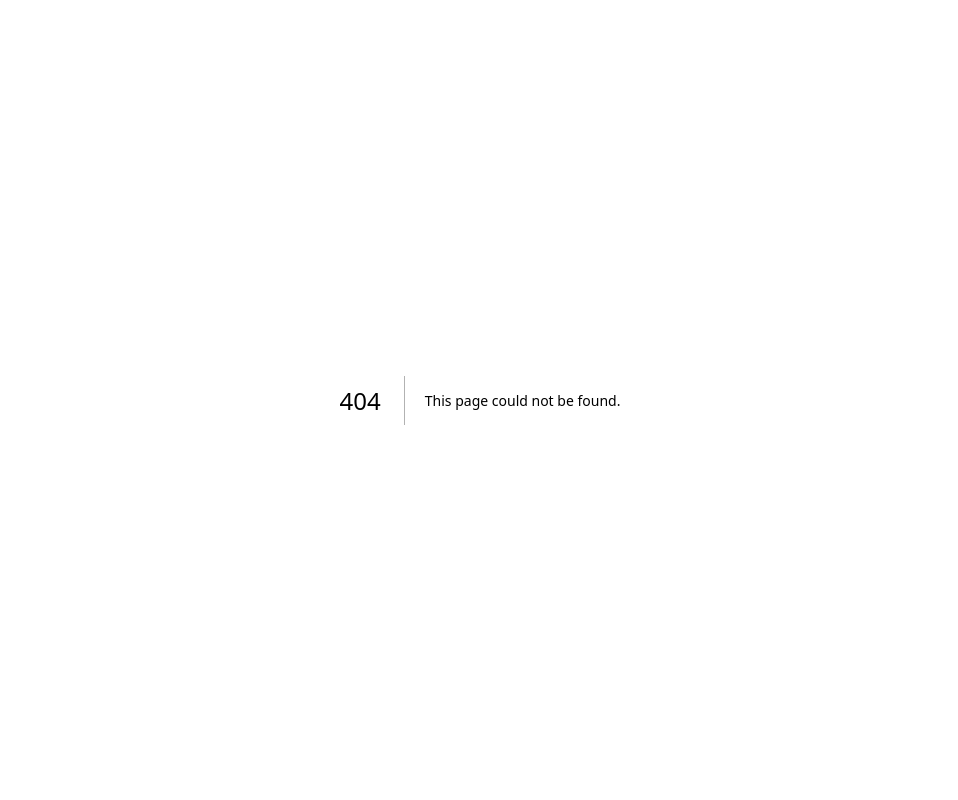
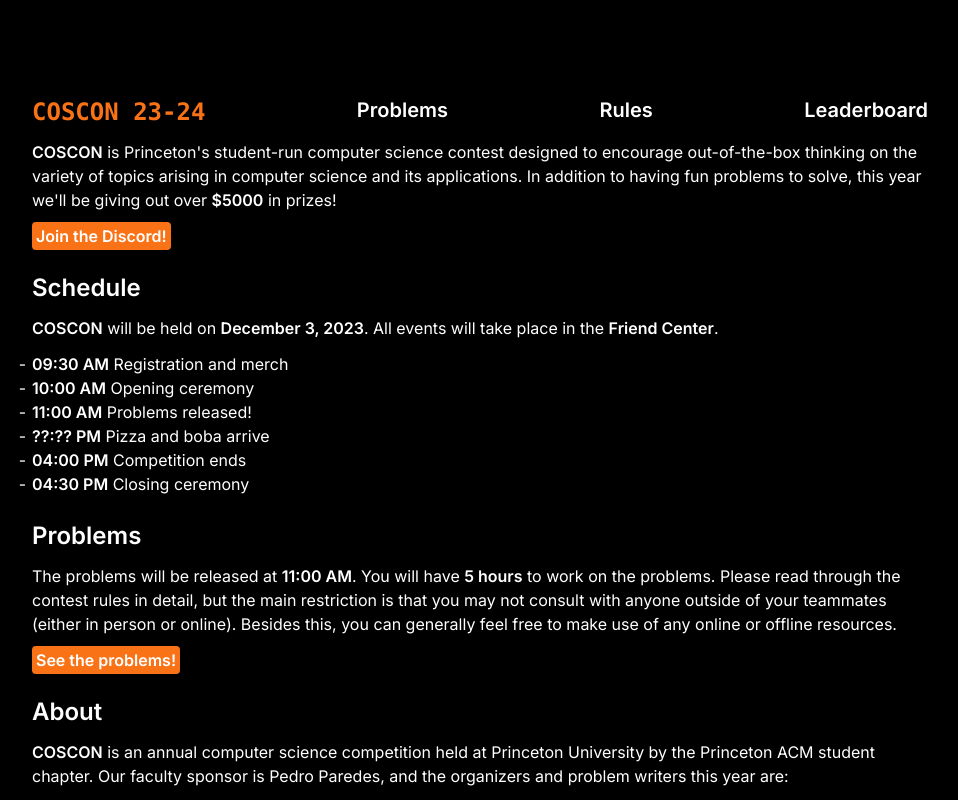
Before and after one commit to PrincetonACM/coscon2023fall, a Next.js app: page /coscon/ in a window 1280 px wide. Before the commit this address had no page. Shown: the top 800 px of the page, without its empty margins (160-1118 px from the left). Built offline with nearby package versions, Linux system fonts and the light colour scheme.

Commit message:
Modify deployment config

```diff
--- a/app/leaderboard/page.tsx
+++ b/app/leaderboard/page.tsx
@@ -5,16 +5,16 @@
     <main className="flex flex-col items-center p-24">
       <div className="mb-3 max-w-4xl w-full justify-between flex flex-col md:flex-row">
         <h1 className="text-2xl font-mono font-semibold">
-          <a href="/">COSCON 23-24</a>
+          <a href="/coscon">COSCON 23-24</a>
         </h1>
         <h1 className="text-xl font-semibold">
-          <a href="/problems">Problems</a>
+          <a href="/coscon/problems">Problems</a>
         </h1>
         <h1 className="text-xl font-semibold">
-          <a href="/rules">Rules</a>
+          <a href="/coscon/rules">Rules</a>
         </h1>
         <h1 className="text-xl font-semibold text-orange-500">
-          <a href="/leaderboard">Leaderboard</a>
+          <a href="/coscon/leaderboard">Leaderboard</a>
         </h1>
       </div>
       <div className="max-w-4xl w-full">
--- a/app/page.tsx
+++ b/app/page.tsx
@@ -35,16 +35,16 @@
     <main className="flex flex-col items-center p-24">
       <div className="mb-3 max-w-4xl w-full justify-between flex flex-col md:flex-row">
         <h1 className="text-2xl font-mono font-semibold text-orange-500">
-          <a href="/">COSCON 23-24</a>
+          <a href="/coscon">COSCON 23-24</a>
         </h1>
         <h1 className="text-xl font-semibold">
-          <a href="/problems">Problems</a>
+          <a href="/coscon/problems">Problems</a>
         </h1>
         <h1 className="text-xl font-semibold">
-          <a href="/rules">Rules</a>
+          <a href="/coscon/rules">Rules</a>
         </h1>
         <h1 className="text-xl font-semibold">
-          <a href="/leaderboard">Leaderboard</a>
+          <a href="/coscon/leaderboard">Leaderboard</a>
         </h1>
       </div>
       <div className="max-w-4xl w-full">
@@ -99,7 +99,7 @@
         </p>
         <div className="mb-6">
           <a
-            href="/problems"
+            href="/coscon/problems"
             className="p-1 rounded bg-orange-500 font-semibold"
           >
             See the problems!
@@ -128,7 +128,7 @@
                 <div className="relative w-[200px] h-[100px] m-auto">
                   <Image
                     key={sponsor.logoName}
-                    src={`/logos/${sponsor.logoName}`}
+                    src={`/coscon/logos/${sponsor.logoName}`}
                     alt={`${sponsor.name} logo`}
                     fill
                     style={{ objectFit: "contain" }}
--- a/app/problems/page.tsx
+++ b/app/problems/page.tsx
@@ -71,16 +71,16 @@
     <main className="flex flex-col items-center p-24">
       <div className="mb-3 max-w-4xl w-full justify-between flex flex-col md:flex-row">
         <h1 className="text-2xl font-mono font-semibold">
-          <a href="/">COSCON 23-24</a>
+          <a href="/coscon">COSCON 23-24</a>
         </h1>
         <h1 className="text-xl font-semibold text-orange-500">
-          <a href="/problems">Problems</a>
+          <a href="/coscon/problems">Problems</a>
         </h1>
         <h1 className="text-xl font-semibold">
-          <a href="/rules">Rules</a>
+          <a href="/coscon/rules">Rules</a>
         </h1>
         <h1 className="text-xl font-semibold">
-          <a href="/leaderboard">Leaderboard</a>
+          <a href="/coscon/leaderboard">Leaderboard</a>
         </h1>
       </div>
       <div className="max-w-4xl w-full">
--- a/app/rules/page.tsx
+++ b/app/rules/page.tsx
@@ -5,16 +5,16 @@
     <main className="flex flex-col items-center p-24">
       <div className="mb-3 max-w-4xl w-full justify-between flex flex-col md:flex-row">
         <h1 className="text-2xl font-mono font-semibold">
-          <a href="/">COSCON 23-24</a>
+          <a href="/coscon">COSCON 23-24</a>
         </h1>
         <h1 className="text-xl font-semibold">
-          <a href="/problems">Problems</a>
+          <a href="/coscon/problems">Problems</a>
         </h1>
         <h1 className="text-xl font-semibold text-orange-500">
-          <a href="/rules">Rules</a>
+          <a href="/coscon/rules">Rules</a>
         </h1>
         <h1 className="text-xl font-semibold">
-          <a href="/leaderboard">Leaderboard</a>
+          <a href="/coscon/leaderboard">Leaderboard</a>
         </h1>
       </div>
       <div className="max-w-4xl w-full">
--- a/next.config.js
+++ b/next.config.js
@@ -1,10 +1,6 @@
 /** @type {import('next').NextConfig} */
 const nextConfig = {
-  output: 'export',
-  // basePath: '/coscon',
-  images: {
-    unoptimized: true,
-  },
+  basePath: '/coscon',
 }
 
 module.exports = nextConfig
--- a/package.json
+++ b/package.json
@@ -15,6 +15,7 @@
     "react-dom": "^18",
     "react-infinite-logo-slider": "^1.0.13",
     "react-slick": "^0.29.0",
+    "sharp": "^0.32.6",
     "slick-carousel": "^1.8.1"
   },
   "devDependencies": {
```
Also changed, not shown: 1 other file (tests, documents, lock files or other folders).
